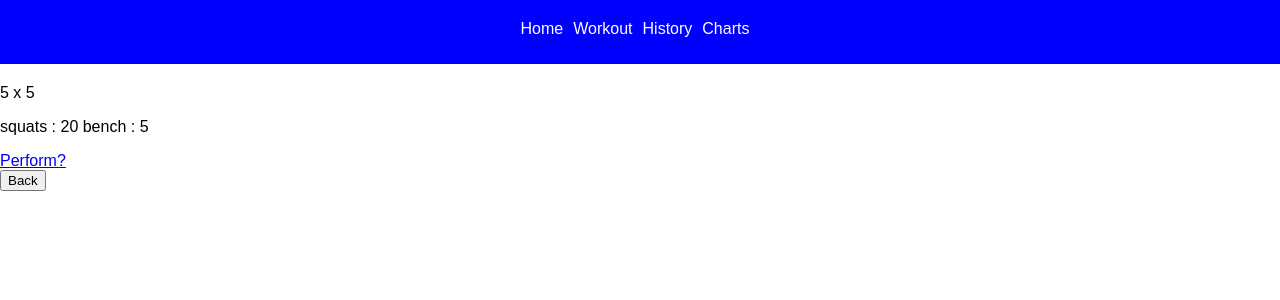
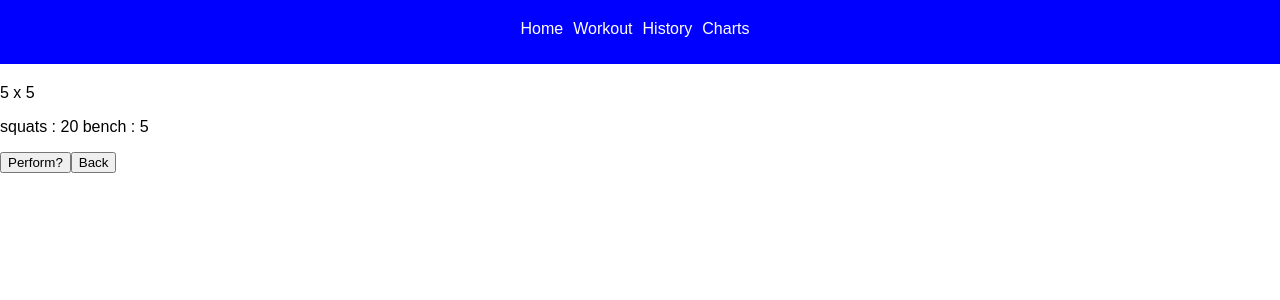
Before and after one commit to gewashington/workoutwebsite, a React (Create React App) app: page /workout/1 in a window 1280 px wide. Shown: the top 300 px of the page. Built offline with nearby package versions, Linux system fonts and the light colour scheme.

Commit message:
fixed route to logworkout component

```diff
--- a/src/components/Exercise/ExerciseContainer.jsx
+++ b/src/components/Exercise/ExerciseContainer.jsx
@@ -15,6 +15,7 @@ export default class ExerciseContainer extends React.Component {
   constructor(props) {
     super(props);
 
+
 };
 
 
@@ -26,23 +27,34 @@ export default class ExerciseContainer extends React.Component {
   renderViewWorkout = (props) => {
     const { id } = props.match.params;
     const workout = workoutAPI.getOneWorkout(Number(id));
+
     console.log('id:', id)
     console.log('workout:', workout)
+
     if (!workout) {
       return <div>Could not find workout!</div>
     }
     else {
-      return <ViewWorkout workout={workout} />
+      return <ViewWorkout workout={workout} onClick={this.renderLogWorkout} />
     }
   };
 
-  renderLogWorkout() {
-
+  renderLogWorkout = (props) => {
+ const { id } = props.match.params
+    const workout = workoutAPI.getOneWorkout(Number(id));
+      if (!workout) {
+        return <div>Could not log workout!</div>
+      }
+      else {
+        return <LogWorkout workout={workout} />
+      }
   };
 
   renderWorkoutSummary() {
 
   };
+
+
 
   render() {
     // let tempData = [ "5 x 5", "Madcow", "Boring But Big"]
@@ -50,6 +62,7 @@ export default class ExerciseContainer extends React.Component {
       <div>
         <Switch>
           <Route exact path="/workout" render={this.renderWorkoutList} />
+          <Route exact path="/workout/logworkout/:id" render={this.renderLogWorkout} />
           <Route path="/workout/:id" render={this.renderViewWorkout} />
         </Switch>
       </div>
--- a/src/components/Exercise/LogWorkout.jsx
+++ b/src/components/Exercise/LogWorkout.jsx
@@ -13,9 +13,10 @@ class LogWorkout extends React.Component {
   }
 
   render() {
+    const { workout } = this.props;
     return (
       <div>
-        This is logworkout component
+        {workout.name}
       </div>
     );
   }
--- a/src/components/Exercise/ViewWorkOut.jsx
+++ b/src/components/Exercise/ViewWorkOut.jsx
@@ -6,11 +6,16 @@
 
 import React from 'react';
 import { withRouter, Link, Route, Switch } from 'react-router-dom';
+import ExerciseContainer from './ExerciseContainer';
 import LogWorkout from './LogWorkout';
 
 class ViewWorkout extends React.Component {
   constructor(props) {
     super(props);
+
+    this.state = {
+      performWorkout: false
+    }
   }
 
   handleBack = (e) => {
@@ -19,6 +24,15 @@ class ViewWorkout extends React.Component {
 
   }
 
+  performButtonClicked = (e) => {
+    this.setState({
+      performWorkout: true
+    })
+    console.log(this.state.performWorkout)
+    console.log('perform button clicked')
+    // this.props.history.push('/logworkout');
+
+  }
 
   render() {
     console.log(this.props)
@@ -29,12 +43,9 @@ class ViewWorkout extends React.Component {
         <p>{(Object.keys(workout.exercises).map(key =>
         `${key} : ${workout.exercises[key]} `))}
         </p>
-        <div>
-          <Link to="/workout/logworkout">Perform?</Link>
-          <Switch>
-            <Route exact path="/logworkout" component={props => <LogWorkout {...props} />} />
-          </Switch>
-        </div>
+        <Link to={`/workout/logworkout/${workout.id}`}>
+        <button onClick={this.performButtonClicked}>Perform?</button>
+        </Link>
         <button onClick={this.handleBack}>Back</button>
       </div>
     );
--- a/src/components/Exercise/workoutAPI.jsx
+++ b/src/components/Exercise/workoutAPI.jsx
@@ -5,7 +5,7 @@ const workouts = [{ id: 1, name: '5 x 5', exercises: { squats: 20, bench: 5 } },
 
 const getAllWorkouts = () => workouts;
 
-const getOneWorkout = (id) => workouts.find(workout => workout.id === id);
+const getOneWorkout = id => workouts.find(workout => workout.id === id);
 
 export default {
   getAllWorkouts,
```
